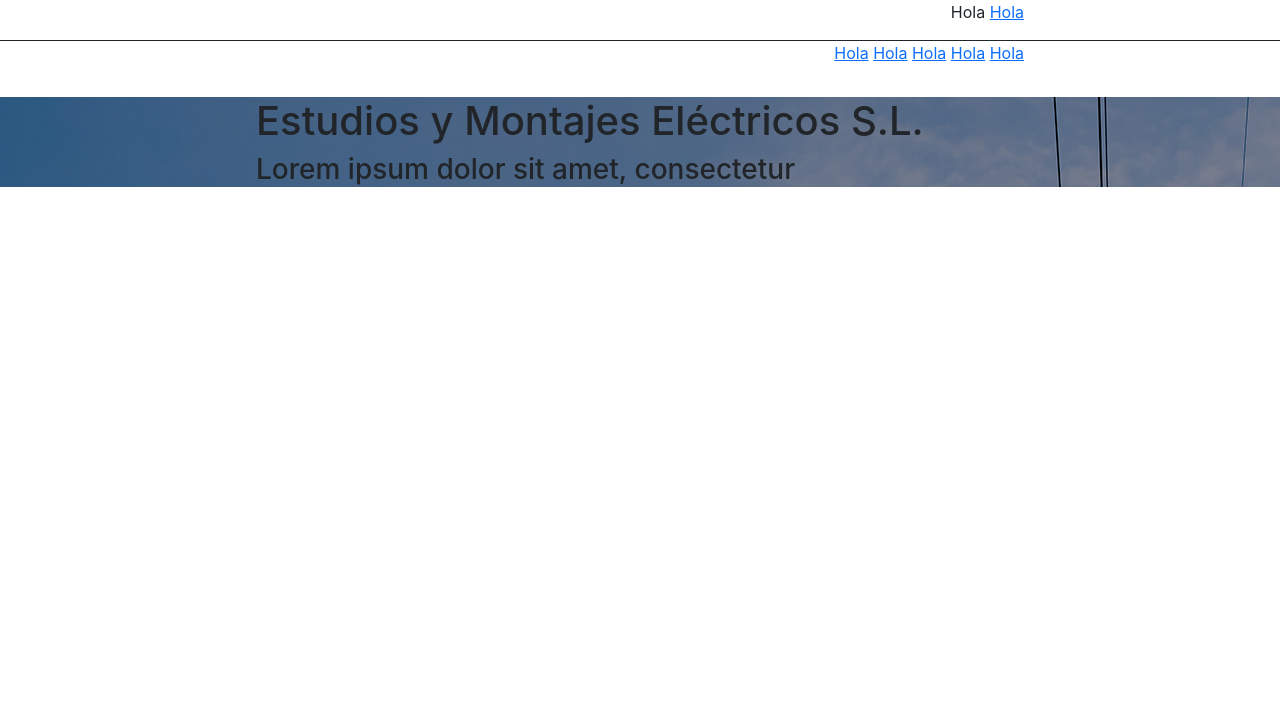
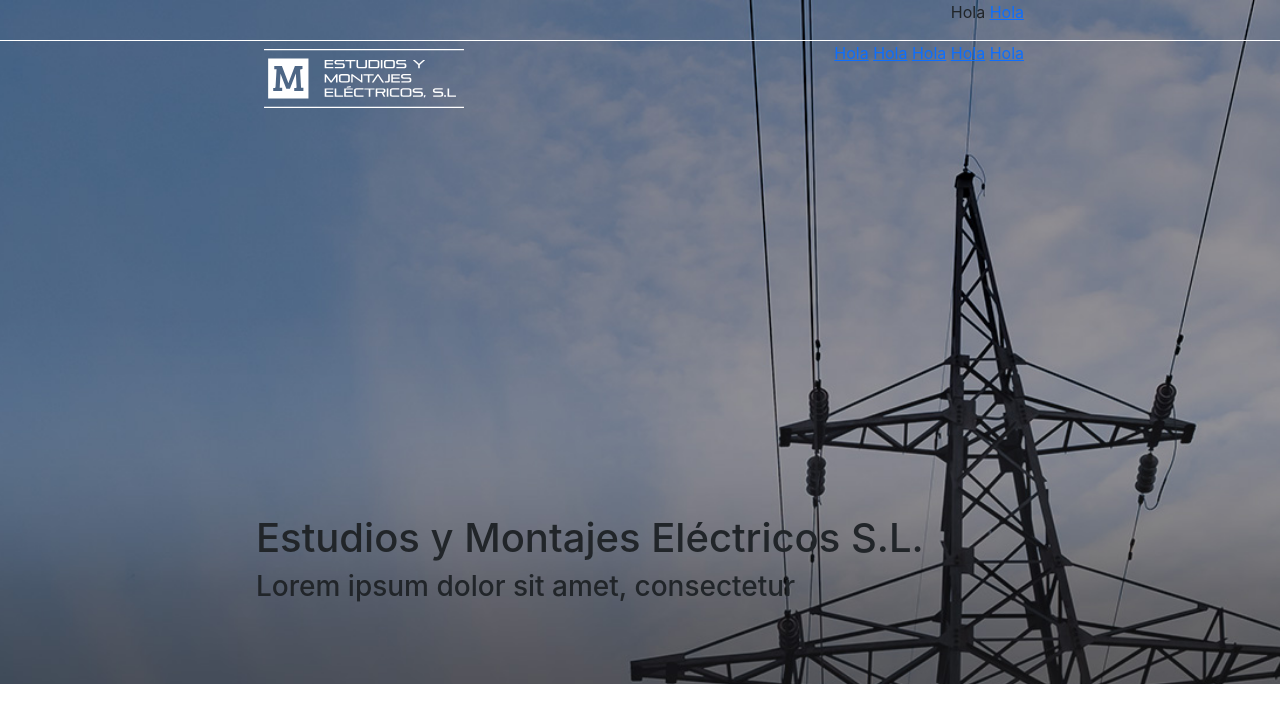
Before and after one commit to iperiba/layout_challenge, a website: page index.html in a window 1280 px wide. Drawn offline with Linux system fonts and the light colour scheme.

Commit message:
second commit

```diff
--- a/index.html
+++ b/index.html
@@ -7,8 +7,8 @@
     <link rel="stylesheet" href="css/style.min.css">
 </head>
 <body>
-<header>
-    <div class="border-bottom border-dark">
+<header class="header-image-container">
+    <div class="border-bottom border-white">
         <div class="generic-margin-container d-flex justify-content-end">
             <ul>
                 <li class="d-inline">Hola</li>
@@ -16,10 +16,9 @@
             </ul>
         </div>
     </div>
-    <div>
     <div class="generic-margin-container d-flex bd-highlight mb-3">
         <div class="me-auto p-2 bd-highlight">
-                <img src="recursos/logotipos/logo_1tinta.svg">
+            <img src="recursos/logotipos/logo_1tinta.svg" class="logo">
         </div>
         <ul>
             <li class="d-inline"><a href="#">Hola</a></li>
@@ -29,8 +28,7 @@
             <li class="d-inline"><a href="#">Hola</a></li>
         </ul>
     </div>
-    </div>
-    <div class="header-image-container">
+     <div class="d-flex align-content-end flex-wrap h1-container">
         <div class="generic-margin-container">
             <h1>Estudios y Montajes Eléctricos S.L.</h1>
             <h3>Lorem ipsum dolor sit amet, consectetur</h3>
--- a/scss/components/layout/_header.scss
+++ b/scss/components/layout/_header.scss
@@ -2,5 +2,14 @@
 @use "variables";
 
 .header-image-container {
-  background-image: url("#{$custom-url-images}cabecera.jpg");
+  background: url("#{$custom-url-images}cabecera.jpg") no-repeat center center fixed;
+  background-size: cover;
+  -webkit-background-size: cover;
+  -moz-background-size: cover;
+  -o-background-size: cover;
+  height: 684px;
 }
+
+.h1-container {
+  height: 70%;
+}
--- a/scss/components/layout/_layout.scss
+++ b/scss/components/layout/_layout.scss
@@ -4,3 +4,7 @@
   margin-right:auto;
   margin-left:auto;
 }
+
+.logo {
+  width: 200px;
+}
```
Also changed, not shown: css/style.css, css/style.min.css. Lines whose indentation alone changed are shown as unchanged.
